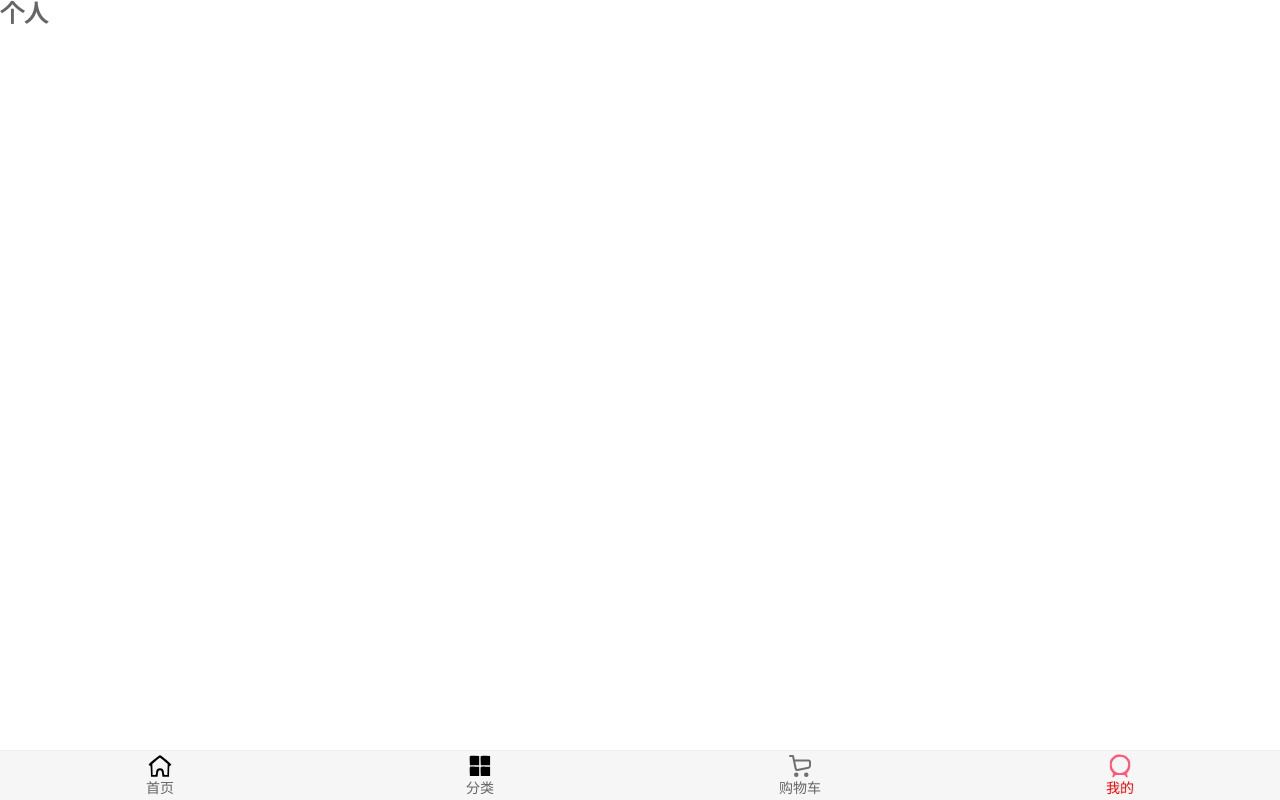
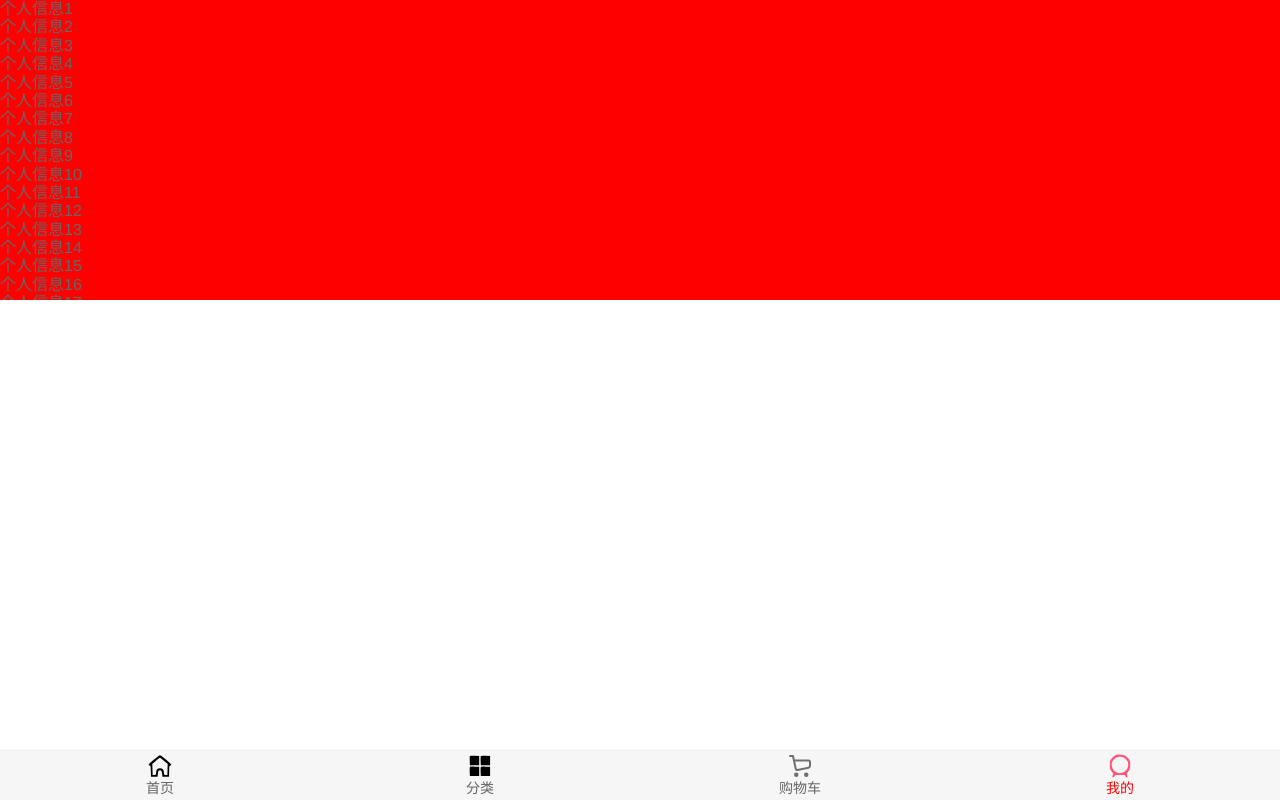
Before and after one commit to 1771886180/mall, a Vue app: page /profile in a window 1280 px wide. Built offline with nearby package versions, Linux system fonts and the light colour scheme.

Commit message:
backToTop的显示和隐藏封装

```diff
--- a/src/components/common/scroll/Scroll.vue
+++ b/src/components/common/scroll/Scroll.vue
@@ -12,16 +12,29 @@ import BScroll from 'better-scroll';
 
 export default {
   name: "Scroll",
+  props: {
+    probeType: {
+      type: Number,
+      default: 0
+    }
+  },
   data() {
     return {
       scroll: null
     };
   },
   mounted() {
+    // 1.创建BScroll对象
     this.scroll = new BScroll(this.$refs.wrapper, {
-      click: true
+      click: true,
+      probeType: this.probeType
     });
-    this.scroll.scrollTo(0, 0);
+
+    // 2.监听滚动的位置
+    this.scroll.on('scroll', (position) => {
+      // console.log(position);
+      this.$emit('scroll', position);
+    });
   },
   methods: {
     scrollTo(x, y, time = 1000) {
--- a/src/views/home/Home.vue
+++ b/src/views/home/Home.vue
@@ -4,7 +4,7 @@
       <div slot="center">购物街</div>
     </nav-bar>
 
-    <scroll ref="scroll" class="content">
+    <scroll ref="scroll" :probe-type="3" @scroll="contentScroll" class="content">
       <home-swiper :banners="banners"></home-swiper>
       <recommend-view :recommends="recommends"></recommend-view>
       <feature-view></feature-view>
@@ -15,7 +15,7 @@
       ></tab-control>
       <goods-list :goods="showGoods"></goods-list>
     </scroll>
-    <back-top @click.native="backClick"></back-top>
+    <back-top @click.native="backClick" v-show="isShowBackTop"></back-top>
   </div>
 </template>
 
@@ -53,7 +53,8 @@ export default {
         'new': {page: 1, list: []},
         'sell': {page: 2, list: []}
       },
-      currentType: 'pop'
+      currentType: 'pop',
+      isShowBackTop: false
     }
   },
   computed: {
@@ -90,6 +91,9 @@ export default {
     backClick() {
       // this.$refs.scroll.scroll.scrollTo(0, 0, 1000);
       this.$refs.scroll.scrollTo(0, 0);
+    },
+    contentScroll(position) {
+      this.isShowBackTop = (-position.y) > 1000;
     },
     // 网络请求相关方
     getHomeMultiData() {
--- a/src/views/profile/Profile.vue
+++ b/src/views/profile/Profile.vue
@@ -1,13 +1,127 @@
 <template>
-  <h2>个人</h2>
+  <div>
+    <scroll class="content">
+      <ul>
+        <li>个人信息1</li>
+        <li>个人信息2</li>
+        <li>个人信息3</li>
+        <li>个人信息4</li>
+        <li>个人信息5</li>
+        <li>个人信息6</li>
+        <li>个人信息7</li>
+        <li>个人信息8</li>
+        <li>个人信息9</li>
+        <li>个人信息10</li>
+        <li>个人信息11</li>
+        <li>个人信息12</li>
+        <li>个人信息13</li>
+        <li>个人信息14</li>
+        <li>个人信息15</li>
+        <li>个人信息16</li>
+        <li>个人信息17</li>
+        <li>个人信息18</li>
+        <li>个人信息19</li>
+        <li>个人信息20</li>
+        <li>个人信息21</li>
+        <li>个人信息22</li>
+        <li>个人信息23</li>
+        <li>个人信息24</li>
+        <li>个人信息25</li>
+        <li>个人信息26</li>
+        <li>个人信息27</li>
+        <li>个人信息28</li>
+        <li>个人信息29</li>
+        <li>个人信息30</li>
+        <li>个人信息31</li>
+        <li>个人信息32</li>
+        <li>个人信息33</li>
+        <li>个人信息34</li>
+        <li>个人信息35</li>
+        <li>个人信息36</li>
+        <li>个人信息37</li>
+        <li>个人信息38</li>
+        <li>个人信息39</li>
+        <li>个人信息40</li>
+        <li>个人信息41</li>
+        <li>个人信息42</li>
+        <li>个人信息43</li>
+        <li>个人信息44</li>
+        <li>个人信息45</li>
+        <li>个人信息46</li>
+        <li>个人信息47</li>
+        <li>个人信息48</li>
+        <li>个人信息49</li>
+        <li>个人信息50</li>
+        <li>个人信息51</li>
+        <li>个人信息52</li>
+        <li>个人信息53</li>
+        <li>个人信息54</li>
+        <li>个人信息55</li>
+        <li>个人信息56</li>
+        <li>个人信息57</li>
+        <li>个人信息58</li>
+        <li>个人信息59</li>
+        <li>个人信息60</li>
+        <li>个人信息61</li>
+        <li>个人信息62</li>
+        <li>个人信息63</li>
+        <li>个人信息64</li>
+        <li>个人信息65</li>
+        <li>个人信息66</li>
+        <li>个人信息67</li>
+        <li>个人信息68</li>
+        <li>个人信息69</li>
+        <li>个人信息70</li>
+        <li>个人信息71</li>
+        <li>个人信息72</li>
+        <li>个人信息73</li>
+        <li>个人信息74</li>
+        <li>个人信息75</li>
+        <li>个人信息76</li>
+        <li>个人信息77</li>
+        <li>个人信息78</li>
+        <li>个人信息79</li>
+        <li>个人信息80</li>
+        <li>个人信息81</li>
+        <li>个人信息82</li>
+        <li>个人信息83</li>
+        <li>个人信息84</li>
+        <li>个人信息85</li>
+        <li>个人信息86</li>
+        <li>个人信息87</li>
+        <li>个人信息88</li>
+        <li>个人信息89</li>
+        <li>个人信息90</li>
+        <li>个人信息91</li>
+        <li>个人信息92</li>
+        <li>个人信息93</li>
+        <li>个人信息94</li>
+        <li>个人信息95</li>
+        <li>个人信息96</li>
+        <li>个人信息97</li>
+        <li>个人信息98</li>
+        <li>个人信息99</li>
+        <li>个人信息100</li>
+      </ul>
+    </scroll>
+  </div>
 </template>
 
 <script>
+import Scroll from "@/components/common/scroll/Scroll";
+
 export default {
-  name: "Profile"
+  name: "Profile",
+  components: {
+    Scroll
+  }
 }
 </script>
 
 <style scoped>
-
+  .content {
+    height: 300px;
+    background-color: red;
+    overflow: hidden;
+  }
 </style>
```
